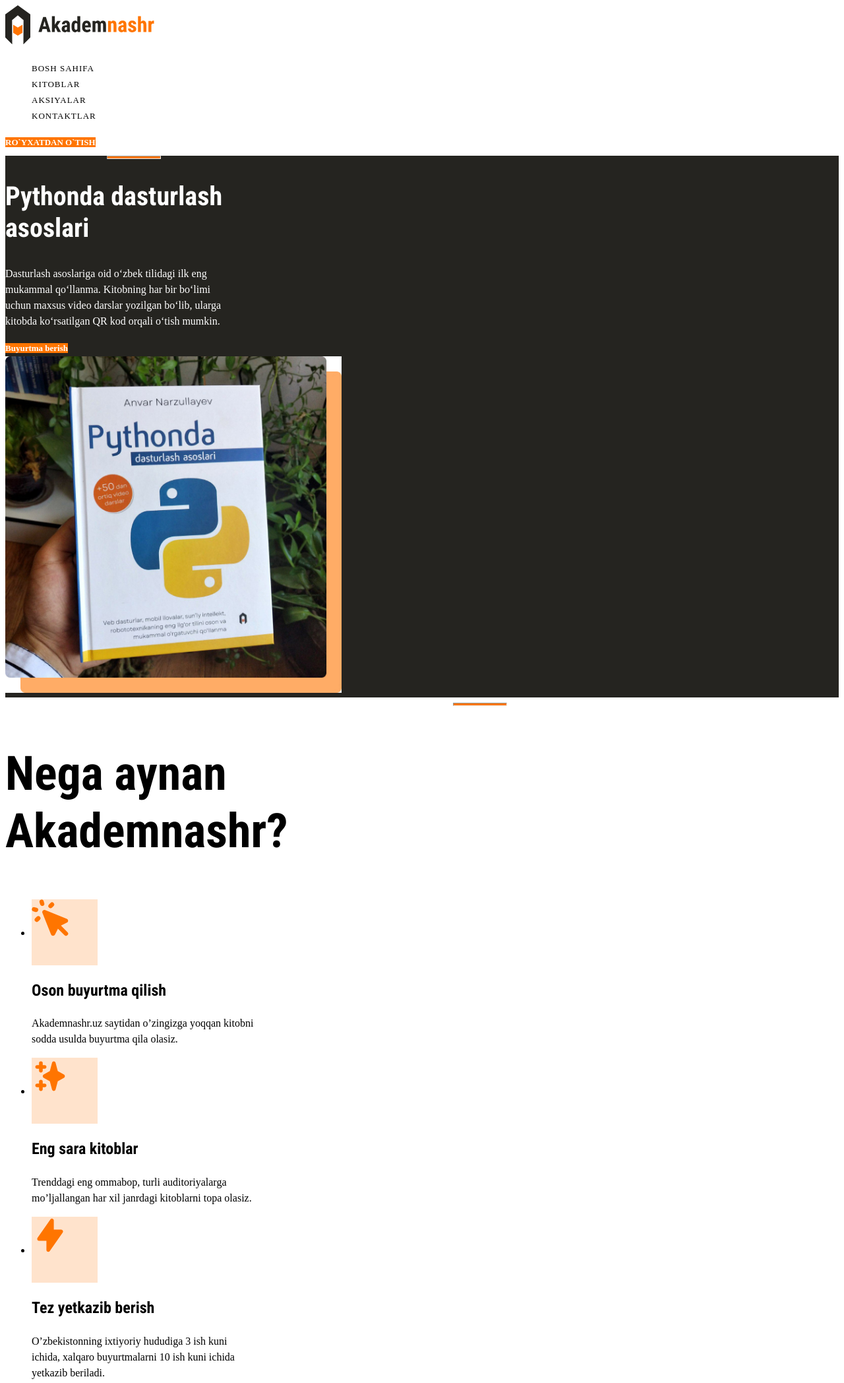
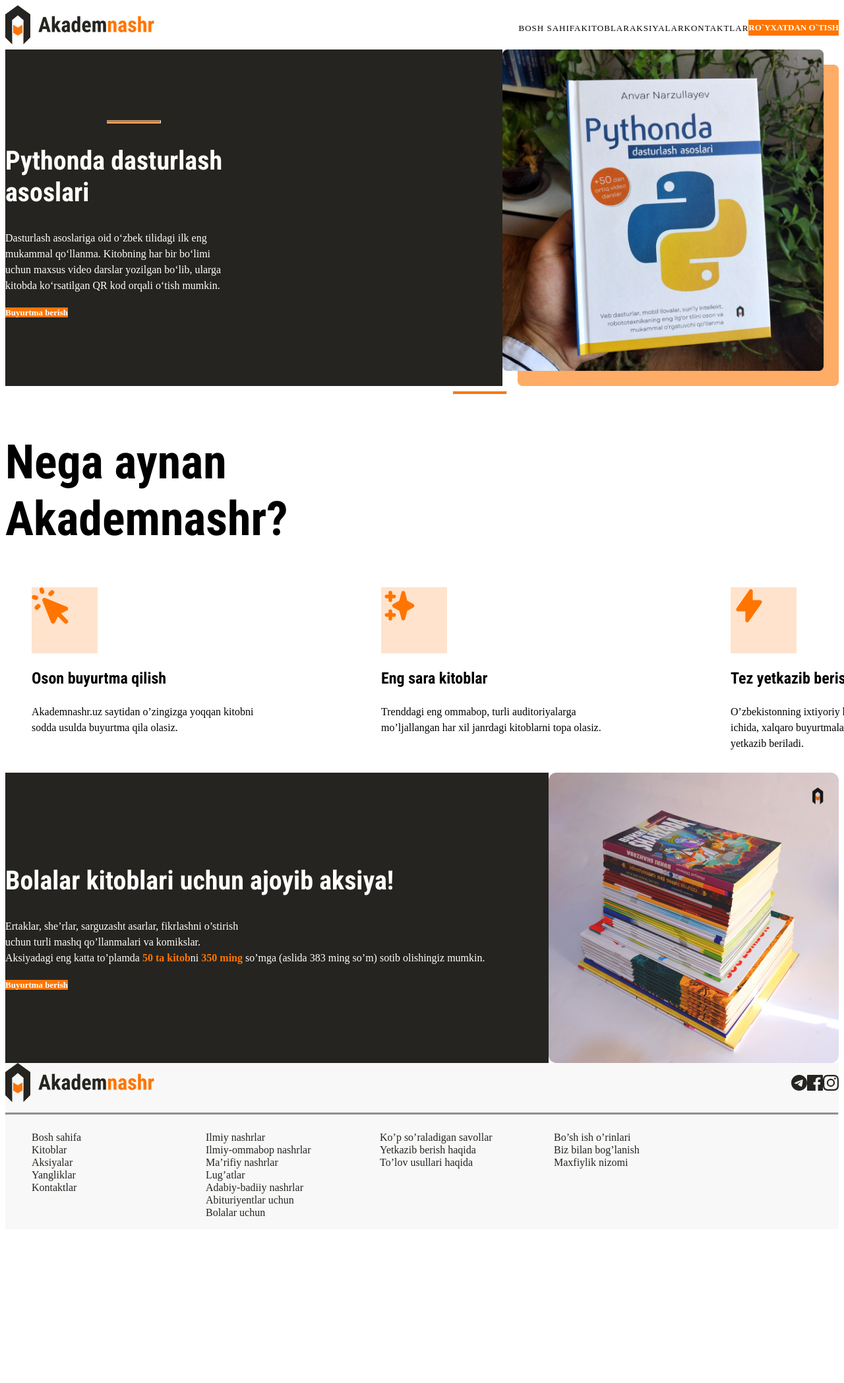
Before and after one commit to Narziqul/akademnashr, a plain HTML site: page index.html in a window 1280 px wide. Shown: the top 2096 px of the page at 66% size. After the commit the page ends 1871 px from the top, so only its background shows below. Drawn offline with Linux system fonts and the light colour scheme.

Commit message:
display flex change

```diff
--- a/css/styles.css
+++ b/css/styles.css
@@ -14,13 +14,17 @@ body{
   font-weight: 700;
   text-decoration: none;
   }
-.header-style{
-  background-color: #fff;
-  width: 1100px;
+.site-header{
+  display: flex;
+  justify-content: space-between;
+  align-items: center;
 }
-
-/* HERO */
+.site-header-actions{
+  display: flex;
+  align-items: center;
+}
 .sitenav-list{
+  display: flex;
   list-style: none;
 }
 .book-page{
@@ -36,9 +40,14 @@ background-color: #252420;
   letter-spacing: 1px;
   text-decoration: none;
 }
+
+/* Hero */
 .hero{
   background-color: #252420;
   color: #fff;
+  display: flex;
+  justify-content: space-between;
+  align-items: center;
 }
 .hero-text{
   width: 387 px;
@@ -79,8 +88,13 @@ color: #ffffff;
   font-size: 72px;
   line-height: 120%;
 }
+.feature-icons{
+  display: flex;
+  justify-content: space-between;
+}
 .icon-wrapper{
   width: 340px;
+  list-style: none;
 }
 .feature-icon-wrapper{
 width: 100px;
@@ -95,6 +109,9 @@ background-color: rgba(255, 117, 0, 0.20);
 
 /* AKSIYA */
 .aksiya-bg{
+  display: flex;
+  justify-content: space-between;
+  align-items: center;
   background-color: #252420;
   color: #fff;
 }
@@ -122,9 +139,22 @@ background-color: rgba(255, 117, 0, 0.20);
 .site-footer ul{
   list-style: none;
 }
+.site-footer-top{
+  display: flex;
+  justify-content: space-between;
+  align-items: center;
+}
+.messengers{
+  display: flex;
+  justify-content: space-between;
+  align-items: center;
+}
 .link-border{
   background-color: rgba(37, 36, 32, 0.50);
   height: 2px;
+}
+.footer-links{
+  display: flex;
 }
 .site-footer-links{
   width: 224px;
--- a/index.html
+++ b/index.html
@@ -16,11 +16,12 @@
 
   <!-- SITE HEADER -->
 
-  <header class="header-style">
+  <header class="site-header">
     <a href="index.html">
       <img src="img/logo.svg"  alt="Pyton kitob rasmi" >
     </a>
-
+    <div class="site-header-actions">
+      <!-- SITE-NAV -->
       <nav>
         <ul class="sitenav-list">
           <li ><a class="sitenav-link" href="index.html">BOSH SAHIFA</a></li>
@@ -30,6 +31,7 @@
         </ul>
       </nav>
       <a href="#" class="main-links">RO`YXATDAN O`TISH</a>
+    </div>
   </header>
 
 
@@ -50,7 +52,7 @@
     <section class="feature">
       <hr class="feature-line">
       <h2 class="feature-name">Nega aynan <br>Akademnashr?</h2>
-      <ul>
+      <ul class="feature-icons">
         <li class="icon-wrapper">
           <div class="feature-icon-wrapper"><img src="img/Icon.svg" alt="buyurtma berish rasm" width="56" height="56" ></div>
           <h3 class="feature-title">Oson buyurtma qilish</h3>
@@ -84,11 +86,11 @@
   <!-- FOOTER -->
   <footer class="site-footer">
 
+    <div class="site-footer-top">
       <a href="index.html">
         <img src="img/logo.svg" alt="Akademnashr logo">
       </a>
-
-    <ul>
+      <ul class="messengers">
         <li>
           <a href="https://t.me/Akademnashr" target="_blank">
             <img src="img/icon-telegram.svg" alt="telegram logo">
@@ -105,6 +107,7 @@
           </a>
         </li>
         </ul>
+    </div>
 
 
 
@@ -112,7 +115,7 @@
       <!-- LINKLAR -->
 
         <hr class="link-border">
-      <section >
+      <section class="footer-links" >
         <ul class="site-footer-links">
           <li><a href="index.html">Bosh sahifa</a></li>
           <li><a href="#">Kitoblar</a></li>
```
Lines whose indentation alone changed are shown as unchanged.
